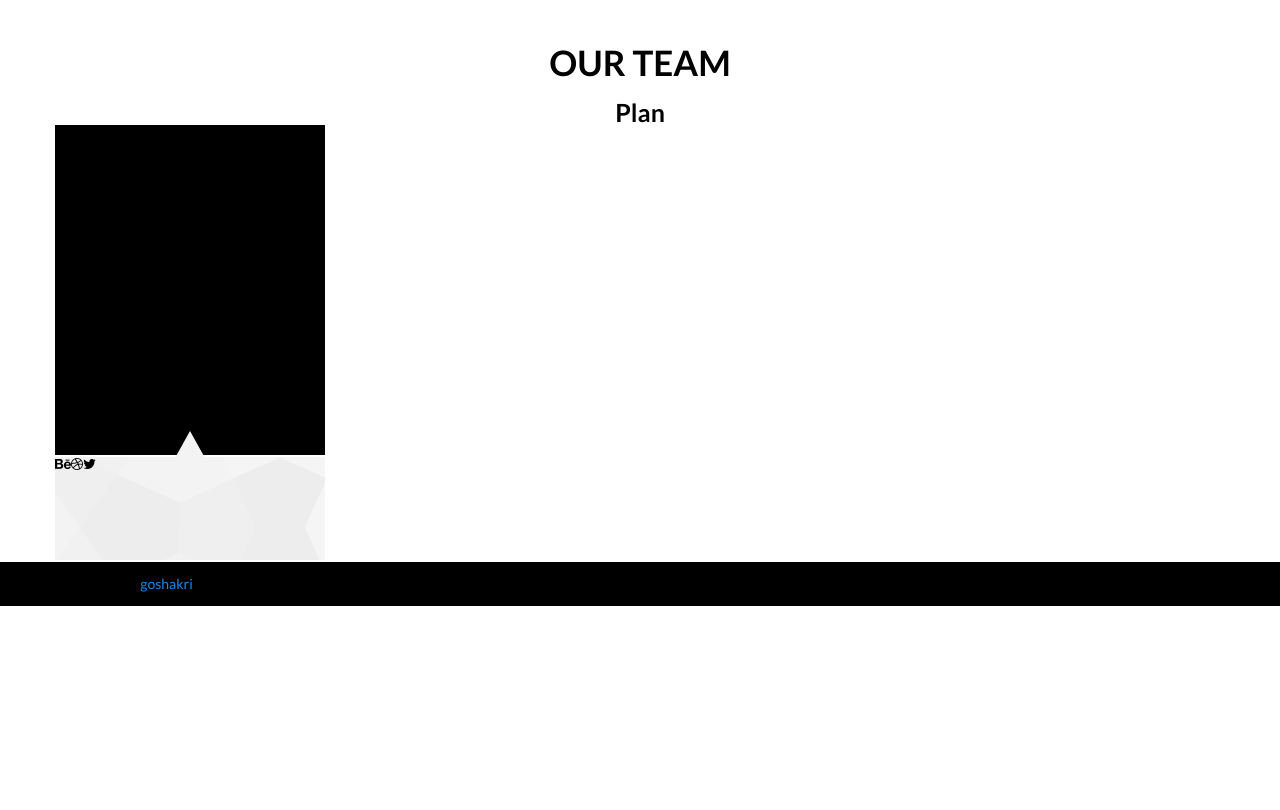
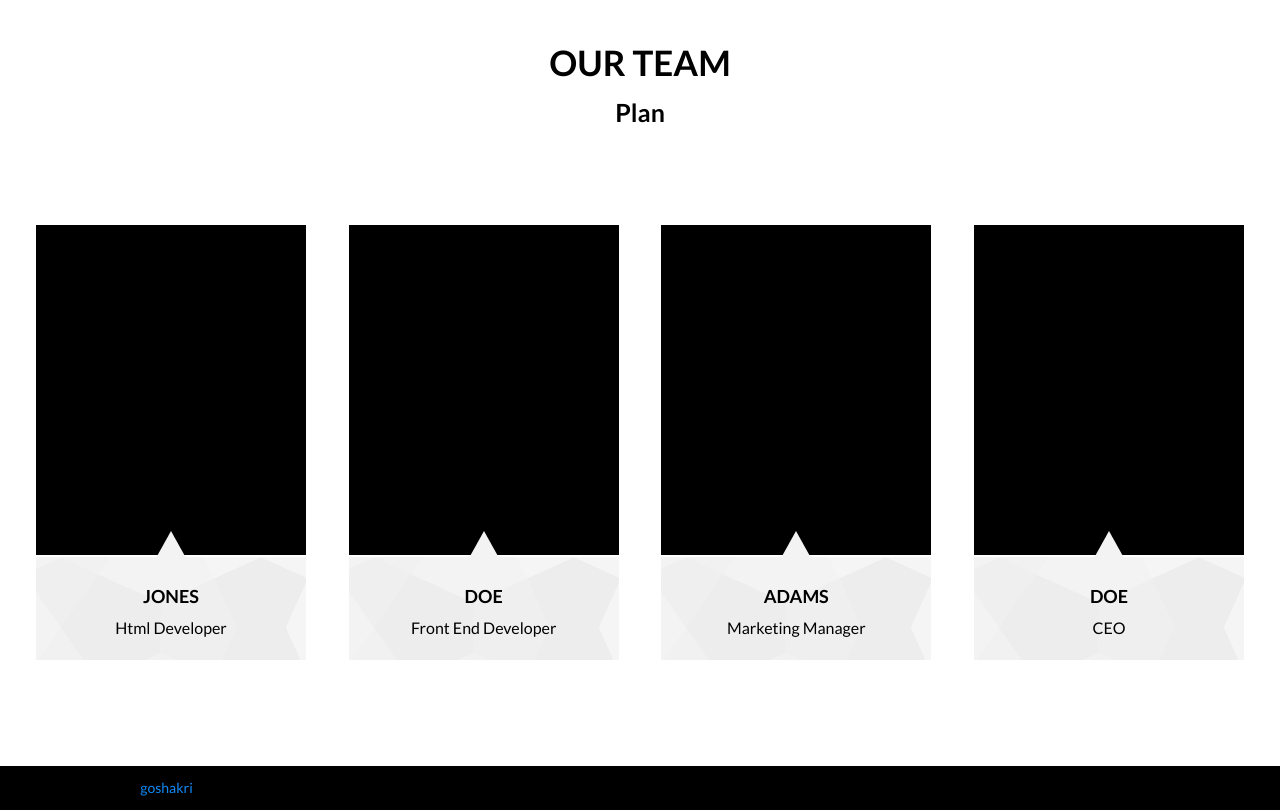
Before and after one commit to goshakri/google-Home-page1, a React (Create React App) app: page / in a window 1280 px wide. Shown: the part 4400-5210 px from the top of the page. Before the commit the page ends 5006 px from the top, so only its background shows below. Built offline with nearby package versions, Linux system fonts and the light colour scheme.

Commit message:
Update new Section Our Team

```diff
--- a/src/App.js
+++ b/src/App.js
@@ -382,26 +382,162 @@ function App() {
               <h2 className="Text-suitableplan"><basefont className="Text--red">Fimilia </basefont> Plan</h2>
             </div>
 
+            <div className="OurteamSection-cardflex u-pt-100 u-pb-130">
               <div className="MemberCard">
-              <div className="MemberCard-images">
-                <img className="MemberCard-img" src={imageourteam} alt="" />
+                <div className="MemberCard-column">
+                  <img src={imageourteam} alt="" />
 
                   <div className="MemberCard-overlay">
                     <div className="MemberCard-content">
+                      <div className="MemberCard-item">
+                        <a className="MemberCard-fonts" href="#">
                           <i class="fa fa-behance" aria-hidden="true"></i>
+                        </a>
+                      </div>
+
+                      <div className="MemberCard-item">
+                        <a className="MemberCard-fonts" href="#">
                           <i class="fa fa-dribbble" aria-hidden="true"></i>
+                        </a>
+                      </div>
+
+                      <div className="MemberCard-item">
+                        <a className="MemberCard-fonts" href="#">
                           <i className="fa fa-twitter" aria-hidden="true"></i>
+                        </a>
+                      </div>
                     </div>
                   </div>
 
                   <div className="MemberCard-figure"></div>
-              </div>
 
                   <div className="MemberCard-text">
                     <img src={textbg} alt="" />
+
+                    <div className="Text-ourteam">
+                      <h3 className="Text-timjones u-pb-15"><basefont className="Text--red">TIM </basefont> JONES</h3>
+                      <h3 className="Text-develover">Html Developer</h3>
+                    </div>
+                  </div>
+                </div>
               </div>
 
+              <div className="MemberCard">
+                <div className="MemberCard-column">
+                  <img src={imageourteam} alt="" />
 
+                  <div className="MemberCard-overlay">
+                    <div className="MemberCard-content">
+                      <div className="MemberCard-item">
+                        <a className="MemberCard-fonts" href="#">
+                          <i class="fa fa-behance" aria-hidden="true"></i>
+                        </a>
+                      </div>
+
+                      <div className="MemberCard-item">
+                        <a className="MemberCard-fonts" href="#">
+                          <i class="fa fa-dribbble" aria-hidden="true"></i>
+                        </a>
+                      </div>
+
+                      <div className="MemberCard-item">
+                        <a className="MemberCard-fonts" href="#">
+                          <i className="fa fa-twitter" aria-hidden="true"></i>
+                        </a>
+                      </div>
+                    </div>
+                  </div>
+
+                  <div className="MemberCard-figure"></div>
+
+                  <div className="MemberCard-text">
+                    <img src={textbg} alt="" />
+
+                    <div className="Text-ourteam">
+                      <h3 className="Text-timjones u-pb-15"><basefont className="Text--red">Johnathan </basefont> Doe</h3>
+                      <h3 className="Text-develover">Front End Developer</h3>
+                    </div>
+                  </div>
+                </div>
+              </div>
+
+              <div className="MemberCard">
+                <div className="MemberCard-column">
+                  <img src={imageourteam} alt="" />
+
+                  <div className="MemberCard-overlay">
+                    <div className="MemberCard-content">
+                      <div className="MemberCard-item">
+                        <a className="MemberCard-fonts" href="#">
+                          <i class="fa fa-behance" aria-hidden="true"></i>
+                        </a>
+                      </div>
+
+                      <div className="MemberCard-item">
+                        <a className="MemberCard-fonts" href="#">
+                          <i class="fa fa-dribbble" aria-hidden="true"></i>
+                        </a>
+                      </div>
+
+                      <div className="MemberCard-item">
+                        <a className="MemberCard-fonts" href="#">
+                          <i className="fa fa-twitter" aria-hidden="true"></i>
+                        </a>
+                      </div>
+                    </div>
+                  </div>
+
+                  <div className="MemberCard-figure"></div>
+
+                  <div className="MemberCard-text">
+                    <img src={textbg} alt="" />
+
+                    <div className="Text-ourteam">
+                      <h3 className="Text-timjones u-pb-15"><basefont className="Text--red">Nina </basefont> Adams</h3>
+                      <h3 className="Text-develover">Marketing Manager</h3>
+                    </div>
+                  </div>
+                </div>
+              </div>
+
+              <div className="MemberCard">
+                <div className="MemberCard-column">
+                  <img src={imageourteam} alt="" />
+
+                  <div className="MemberCard-overlay">
+                    <div className="MemberCard-content">
+                      <div className="MemberCard-item">
+                        <a className="MemberCard-fonts" href="#">
+                          <i class="fa fa-behance" aria-hidden="true"></i>
+                        </a>
+                      </div>
+
+                      <div className="MemberCard-item">
+                        <a className="MemberCard-fonts" href="#">
+                          <i class="fa fa-dribbble" aria-hidden="true"></i>
+                        </a>
+                      </div>
+
+                      <div className="MemberCard-item">
+                        <a className="MemberCard-fonts" href="#">
+                          <i className="fa fa-twitter" aria-hidden="true"></i>
+                        </a>
+                      </div>
+                    </div>
+                  </div>
+
+                  <div className="MemberCard-figure"></div>
+
+                  <div className="MemberCard-text">
+                    <img src={textbg} alt="" />
+
+                    <div className="Text-ourteam">
+                      <h3 className="Text-timjones u-pb-15"><basefont className="Text--red">Alexia </basefont> Doe</h3>
+                      <h3 className="Text-develover">CEO</h3>
+                    </div>
+                  </div>
+                </div>
+              </div>
             </div>
           </div>
         </div>
--- a/src/stylesheets/_utilities.scss
+++ b/src/stylesheets/_utilities.scss
@@ -6,6 +6,10 @@
 
     &-10 {
       padding-bottom: 10px;
+    }
+
+    &-15 {
+      padding-bottom: 15px;
     }
 
     &-20 {
--- a/src/stylesheets/modules/_MemberCard.scss
+++ b/src/stylesheets/modules/_MemberCard.scss
@@ -1,13 +1,58 @@
 .MemberCard {
-  display: inline;
-  float: left;
 
-  &-img {
+  &:hover {
+    .MemberCard-content {
+      opacity: 1;
+    }
+    .MemberCard-overlay {
+      opacity: 1;
+    }
+  }
+
+  &-column {
+    display: block;
+    float: left;
     position: relative;
   }
 
   &-content {
     position: absolute;
+    color: white;
+    font-size: 20px;
+    top: 50%;
+    left: 50%;
+    -webkit-transform: translate(-50%, -50%);
+    -ms-transform: translate(-50%, -50%);
+    transform: translate(-50%, -50%);
+    text-align: center;
+  }
+
+  &-overlay {
+    position: absolute;
+    top: 0;
+    bottom: 0;
+    left: 0;
+    right: 0;
+    height: 330px;
+    width: 100%;
+    opacity: 0;
+    transition: .5s ease;
+    background-color: #1f1f1f;
+  }
+
+  &-item {
+    display: inline-block;
+    cursor: pointer;
+  }
+
+  &-fonts {
+    padding-left: 10px;
+    color: #fff;
+
+    &:hover {
+      color: #ff5552;
+      transition: .3s;
+    }
   }
 
   &-figure {
@@ -19,4 +64,8 @@
     border-right: 15px solid transparent;
     border-bottom: 27px solid #f3f3f3;
   }
+
+  &-text{
+
+  }
 }
--- a/src/stylesheets/modules/_OurteamSection.scss
+++ b/src/stylesheets/modules/_OurteamSection.scss
@@ -3,4 +3,10 @@
   &-title {
     text-align: center;
   }
+
+  &-cardflex {
+    display: flex;
+    justify-content: space-between;
+    margin: 0 -19px;
+  }
 }
--- a/src/stylesheets/modules/_Text.scss
+++ b/src/stylesheets/modules/_Text.scss
@@ -106,4 +106,22 @@
       font-size: 16px;
     }
   }
+
+  &-ourteam {
+    text-align: center;
+    margin-top: -75px;
+  }
+
+  &-timjones {
+    font-size: 18px;
+    font-weight: 700;
+    font-family: 'Lato', sans-serif;
+    text-transform: uppercase;
+  }
+
+  &-develover {
+    font-size: 16px;
+    font-weight: 400;
+    font-family: 'Lato', sans-serif;
+  }
 }
```
Lines whose indentation alone changed are shown as unchanged.
